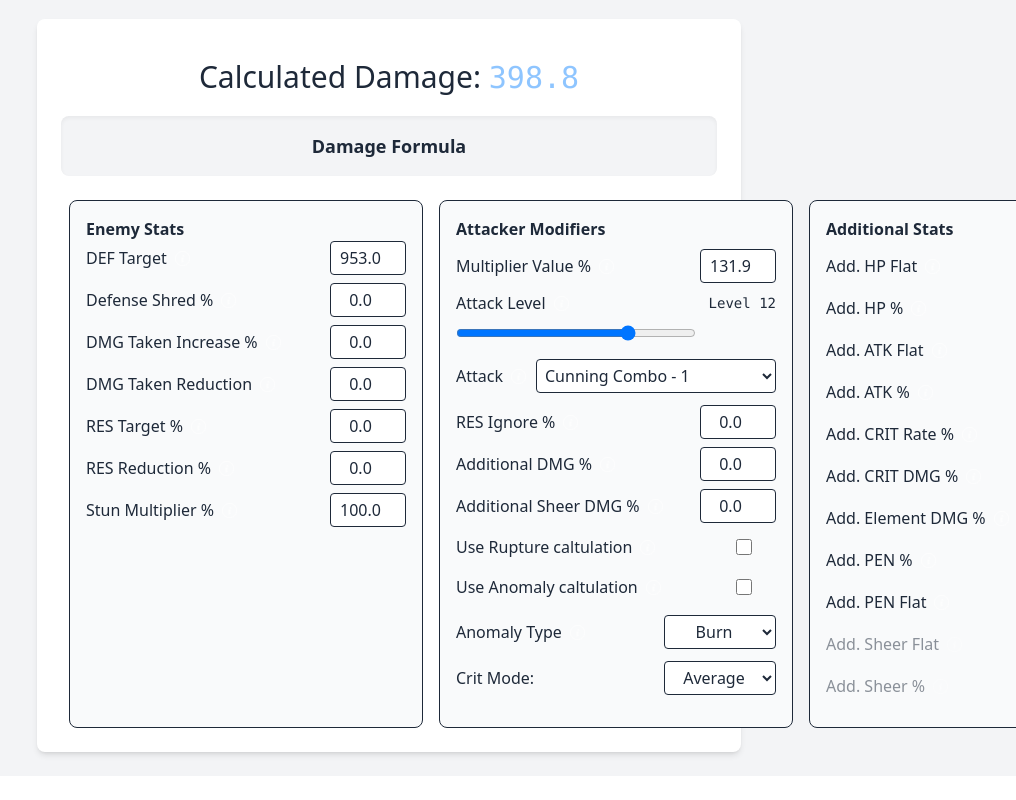
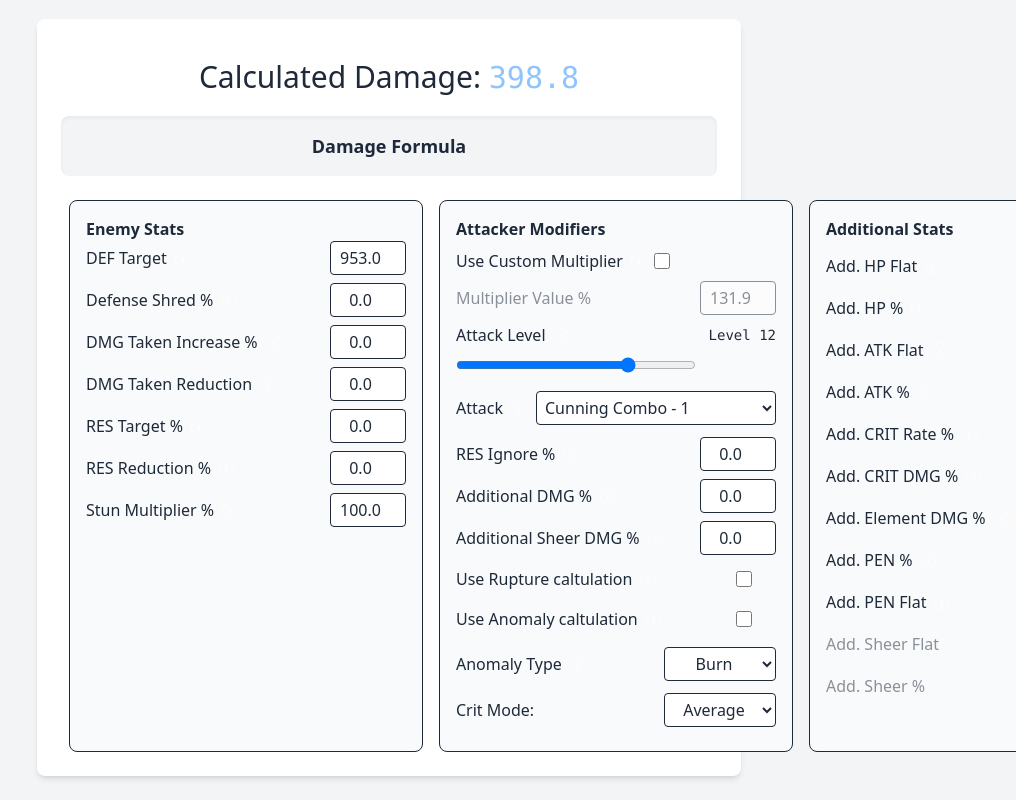
Before and after one commit to gigachadthegreat/zzzstatcalculator, a React (Vite) app: page / in a window 1280 px wide. Shown: the part 1581-2381 px from the top of the page, without its empty margins (251-1267 px from the left). Before the commit the page ends 2357 px from the top, so only its background shows below. Built offline with nearby package versions, Linux system fonts and the light colour scheme.

Commit message:
fix | feat: adds custom multiplier switch

```diff
--- a/src/App.tsx
+++ b/src/App.tsx
@@ -50,8 +50,15 @@ function App() {
             if (settings.attackModifiers != null) setAttackModifiers(settings.attackModifiers);
 
             if (settings.multiplierValue != null) setMultiplier(settings.multiplierValue);
-            if (settings.attackUsed != null) setAttackUsed(Attacks.filter((attack) => attack.characterName === settings.characterName)[0].attackStats.filter((attack) => attack.attackName === settings.attackUsed)[0]);
+            if (settings.attackUsed != null)
+                setAttackUsed(
+                    Attacks.filter((attack) => attack.characterName === settings.characterName)[0].attackStats.filter(
+                        (attack) => attack.attackName === settings.attackUsed
+                    )[0]
+                );
             if (settings.attackLevel != null) setAttackLevel(settings.attackLevel);
+
+            if (settings.isCustomMultiplier != null) setIsCustomMultiplier(settings.isCustomMultiplier);
 
             if (settings.isRupture != null) setIsRupture(settings.isRupture);
             if (settings.isAnomaly != null) setIsAnomaly(settings.isAnomaly);
@@ -121,6 +128,7 @@ function App() {
     const [multiplier, setMultiplier] = useState<number>(
         getMultiplierFromAttack(Attacks, characterName, attackUsed.Level1Damage, attackUsed.growthPerLevel, attackLevel)
     );
+    const [isCustomMultiplier, setIsCustomMultiplier] = useState<boolean>(false);
 
     const [isRupture, setIsRupture] = useState<boolean>(getCharacterFromName(characterName, Characters).speciality == "RUPTURE");
     const [isAnomaly, setIsAnomaly] = useState<boolean>(getCharacterFromName(characterName, Characters).speciality == "ANOMALY");
@@ -224,7 +232,7 @@ function App() {
             setIsRupture(getCharacterFromName(newCharacterName, Characters).speciality == "RUPTURE");
             setIsAnomaly(getCharacterFromName(newCharacterName, Characters).speciality == "ANOMALY");
 
-            setAttackUsed(Attacks.filter((attack) => attack.characterName === newCharacterName)[0].attackStats[0])
+            setAttackUsed(Attacks.filter((attack) => attack.characterName === newCharacterName)[0].attackStats[0]);
 
             return newCharacterName;
         });
@@ -330,6 +338,11 @@ function App() {
         });
 
         setMultiplier(100);
+        setAttackLevel(12);
+        setMultiplier(getMultiplierFromAttack(Attacks, characterName, attackUsed.Level1Damage, attackUsed.growthPerLevel, attackLevel));
+        setIsCustomMultiplier(false);
+
+
         setIsRupture(getCharacterFromName(newCharacterName, Characters).speciality == "RUPTURE");
         setIsAnomaly(getWengineFromName(newWengineName, Wengines).speciality == "ANOMALY");
         setAnomalyType("Burn");
@@ -388,6 +401,7 @@ function App() {
                                         multiplier,
                                         attackUsed.attackName,
                                         attackLevel,
+                                        isCustomMultiplier,
                                         isRupture,
                                         isAnomaly,
                                         anomalyType,
@@ -462,6 +476,8 @@ function App() {
                                     setAttackLevel={(value) => setAttackLevel(value)}
                                     multiplier={multiplier}
                                     setMultiplier={(value) => setMultiplier(value)}
+                                    isCustomMultiplier={isCustomMultiplier}
+                                    setIsCustomMultiplier={(value) => setIsCustomMultiplier(value)}
                                     isRupture={isRupture}
                                     setIsRupture={(value) => setIsRupture(value)}
                                     isAnomaly={isAnomaly}
--- a/src/components/DamageCalculator.tsx
+++ b/src/components/DamageCalculator.tsx
@@ -38,6 +38,9 @@ function DamageCalculator({
 
     multiplier,
     setMultiplier,
+
+    isCustomMultiplier,
+    setIsCustomMultiplier,
 
     isRupture,
     setIsRupture,
@@ -90,6 +93,9 @@ function DamageCalculator({
     multiplier: number;
     setMultiplier: (value: number) => void;
 
+    isCustomMultiplier: boolean;
+    setIsCustomMultiplier: (value: boolean) => void;
+
     isRupture: boolean;
     setIsRupture: (value: boolean) => void;
 
@@ -128,8 +134,6 @@ function DamageCalculator({
 }) {
     const [isFormulaVisible, setIsFormulaVisible] = useState(false);
 
-
-
     const [finalStats, setFinalStats] = useState<Stats>({
         ...calculatedStats,
         HP_FLAT: calculatedStats.HP_FLAT * (1 + additionalHpPercent / 100) + additionalHpFlat,
@@ -144,7 +148,6 @@ function DamageCalculator({
     const [finalAttackModifiers, setFinalAttackModifiers] = useState<AttackModifiers>(JSON.parse(JSON.stringify(attackModifiers)));
     const [additionalDamage, setAdditionalDamage] = useState(0);
 
-
     useEffect(() => {
         setFinalStats({
             ...calculatedStats,
@@ -155,9 +158,20 @@ function DamageCalculator({
             CRIT_RATE: calculatedStats.CRIT_RATE + additionalCritRate,
             CRIT_DAMAGE: calculatedStats.CRIT_DAMAGE + additionalCritDamage,
             ELEMENT_PERCENT: calculatedStats.ELEMENT_PERCENT + additionalElementPercent,
-
-        })
-    }, [characterName, calculatedStats, additionalHpFlat, additionalHpPercent, additionalAttackFlat, additionalAttackPercent, additionalPenPercent, additionalPenFlat, additionalCritRate, additionalCritDamage, additionalElementPercent])
+        });
+    }, [
+        characterName,
+        calculatedStats,
+        additionalHpFlat,
+        additionalHpPercent,
+        additionalAttackFlat,
+        additionalAttackPercent,
+        additionalPenPercent,
+        additionalPenFlat,
+        additionalCritRate,
+        additionalCritDamage,
+        additionalElementPercent,
+    ]);
 
     // Helper to compute the base final stats from calculatedStats + additional inputs
     const computeBaseStats = (): Stats => ({
@@ -236,7 +250,21 @@ function DamageCalculator({
         if (changed) setFinalStats(newStats);
         // NOTE: finalStats is derived state and is intentionally NOT included in the dependency list.
         // eslint-disable-next-line react-hooks/exhaustive-deps
-    }, [characterName, calculatedStats, additionalHpFlat, additionalHpPercent, additionalAttackFlat, additionalAttackPercent, additionalPenPercent, additionalPenFlat, additionalCritRate, additionalCritDamage, additionalElementPercent, attackUsed, attackLevel]);
+    }, [
+        characterName,
+        calculatedStats,
+        additionalHpFlat,
+        additionalHpPercent,
+        additionalAttackFlat,
+        additionalAttackPercent,
+        additionalPenPercent,
+        additionalPenFlat,
+        additionalCritRate,
+        additionalCritDamage,
+        additionalElementPercent,
+        attackUsed,
+        attackLevel,
+    ]);
 
     // Effect: compute finalAttackModifiers (base attackModifiers + any additionalAttackModifiers from calculators)
     useEffect(() => {
@@ -271,7 +299,22 @@ function DamageCalculator({
 
         if (changed) setFinalAttackModifiers(newAttackModifiers);
         // eslint-disable-next-line react-hooks/exhaustive-deps
-    }, [attackUsed, attackLevel, characterName, calculatedStats, additionalHpFlat, additionalHpPercent, additionalAttackFlat, additionalAttackPercent, additionalPenPercent, additionalPenFlat, additionalCritRate, additionalCritDamage, additionalElementPercent, attackModifiers]);
+    }, [
+        attackUsed,
+        attackLevel,
+        characterName,
+        calculatedStats,
+        additionalHpFlat,
+        additionalHpPercent,
+        additionalAttackFlat,
+        additionalAttackPercent,
+        additionalPenPercent,
+        additionalPenFlat,
+        additionalCritRate,
+        additionalCritDamage,
+        additionalElementPercent,
+        attackModifiers,
+    ]);
 
     // Effect: compute additionalDamage
     useEffect(() => {
@@ -293,10 +336,28 @@ function DamageCalculator({
 
         if (additionalDamageCalculated !== additionalDamage) setAdditionalDamage(additionalDamageCalculated);
         // eslint-disable-next-line react-hooks/exhaustive-deps
-    }, [attackUsed, attackLevel, characterName, calculatedStats, additionalHpFlat, additionalHpPercent, additionalAttackFlat, additionalAttackPercent, additionalPenPercent, additionalPenFlat, additionalCritRate, additionalCritDamage, additionalElementPercent]);
+    }, [
+        attackUsed,
+        attackLevel,
+        characterName,
+        calculatedStats,
+        additionalHpFlat,
+        additionalHpPercent,
+        additionalAttackFlat,
+        additionalAttackPercent,
+        additionalPenPercent,
+        additionalPenFlat,
+        additionalCritRate,
+        additionalCritDamage,
+        additionalElementPercent,
+    ]);
 
     // Effect: compute multiplier
     useEffect(() => {
+        if (isCustomMultiplier) {
+            return;
+        }
+
         const baseMultiplierLocal = getMultiplierFromAttack(
             Attacks,
             characterName,
@@ -315,7 +376,21 @@ function DamageCalculator({
 
         setMultiplier(newMultiplier);
         // eslint-disable-next-line react-hooks/exhaustive-deps
-    }, [attackUsed, attackLevel, characterName, calculatedStats, additionalHpFlat, additionalHpPercent, additionalAttackFlat, additionalAttackPercent, additionalPenPercent, additionalPenFlat, additionalCritRate, additionalCritDamage, additionalElementPercent]);
+    }, [
+        attackUsed,
+        attackLevel,
+        characterName,
+        calculatedStats,
+        additionalHpFlat,
+        additionalHpPercent,
+        additionalAttackFlat,
+        additionalAttackPercent,
+        additionalPenPercent,
+        additionalPenFlat,
+        additionalCritRate,
+        additionalCritDamage,
+        additionalElementPercent,
+    ]);
 
     let calculatedDamage = 0;
 
@@ -326,7 +401,6 @@ function DamageCalculator({
     } else {
         calculatedDamage = calculateDamageDealt(multiplier, finalStats, finalAttackModifiers, additionalDamage);
     }
-
 
     return (
         <div className="">
@@ -453,14 +527,33 @@ function DamageCalculator({
                 <div className="w-screen mx-2 p-4 border rounded-lg bg-gray-50 dark:bg-slate-800 dark:border-slate-700">
                     <h3 className="font-bold mb-2">Attacker Modifiers</h3>
                     <div className={`flex items-center gap-2 mb-2 ${!isAnomaly ? "" : "opacity-50"} `}>
+                        <LabelWithInfo
+                            labelText="Use Custom Multiplier"
+                            infoText="Use a custom multiplier. Attack specific calculations are ignored."
+                        />
+                        <input
+                            type="checkbox"
+                            checked={isCustomMultiplier}
+                            onChange={(e) => {
+                                setIsCustomMultiplier(e.target.checked);
+                            }}
+                            className="h-4 w-4"
+                        />
+                    </div>
+                    <div
+                        className={`flex items-center gap-2 mb-2 ${!isAnomaly ? "" : "opacity-50"} ${
+                            isCustomMultiplier ? "" : "opacity-50"
+                        }`}
+                    >
                         <LabelWithTextInput
                             labelText="Multiplier Value %"
                             infoText="The percentage multiplier for the specific attack."
                             onInputChange={(value) => setMultiplier(Number(value))}
                             inputValue={multiplier}
+                            disabled={!isCustomMultiplier}
                         />
                     </div>
-                    <div className="flex flex-col gap-2 mb-2">
+                    <div className={`flex flex-col gap-2 mb-2 ${!isCustomMultiplier ? "" : "opacity-50"}`}>
                         <div className="flex items-center justify-between">
                             <LabelWithInfo labelText={"Attack Level"} infoText={"Choose attack level (1-16)"} />
                             <div className="text-sm font-mono">Level {attackLevel}</div>
@@ -476,7 +569,7 @@ function DamageCalculator({
                             />
                         </div>
                     </div>
-                    <div className="flex items-center gap-2 mb-2 py-1 w-80 justify-between">
+                    <div className={`flex items-center gap-2 mb-2 py-1 w-80 justify-between ${!isCustomMultiplier ? "" : "opacity-50"}`}>
                         <LabelWithInfo labelText={"Attack"} infoText={"The attack used by the the character."} />
                         <select
                             value={attackUsed.attackName}
--- a/src/components/LabelWithTextInput.tsx
+++ b/src/components/LabelWithTextInput.tsx
@@ -5,11 +5,13 @@ function LabelWithTextInput({
     infoText,
     inputValue,
     onInputChange,
+    disabled,
 }: {
     labelText: string;
     infoText: string;
     inputValue: number;
     onInputChange: (newValue: number) => void;
+    disabled?: boolean;
     inputType?: string;
     placeholder?: string;
 }) {
@@ -18,6 +20,7 @@ function LabelWithTextInput({
             <LabelWithInfo labelText={labelText} infoText={infoText} />
 
             <input
+                disabled={disabled}
                 type="number"
                 value={inputValue.toFixed(1)}
                 onChange={(e) => onInputChange(Number(e.target.value))} // prettier-ignore
--- a/src/lib/Utility.ts
+++ b/src/lib/Utility.ts
@@ -61,6 +61,8 @@ export const getParameterizedStatsAsUrl = (
     attackUsed: string,
     attackLevel: number,
 
+    isCustomMultiplier: boolean,
+
     isRupture: boolean,
     isAnomaly: boolean,
     anomalyType: keyof typeof AnomalyMultipliers,
@@ -87,6 +89,8 @@ export const getParameterizedStatsAsUrl = (
     params.set("multiplierValue", multiplierValue.toString());
     params.set("attackUsed", attackUsed.toString());
     params.set("attackLevel", attackLevel.toString());
+
+    params.set("isCustomMultiplier", isCustomMultiplier.toString());
 
     params.set("isRupture", isRupture.toString());
     params.set("isAnomaly", isAnomaly.toString());
@@ -138,6 +142,8 @@ export const getsettingsFromUrl = () => {
     settings.attackUsed = parseParam("attackUsed", "string");
     settings.attackLevel = parseParam("attackLevel", "number");
 
+    settings.isCustomMultiplier = parseParam("isCustomMultiplier", "boolean");
+
     settings.isRupture = parseParam("isRupture", "boolean");
     settings.isAnomaly = parseParam("isAnomaly", "boolean");
     settings.anomalyType = parseParam("anomalyType", "string");
```
Lines whose indentation alone changed are shown as unchanged.
